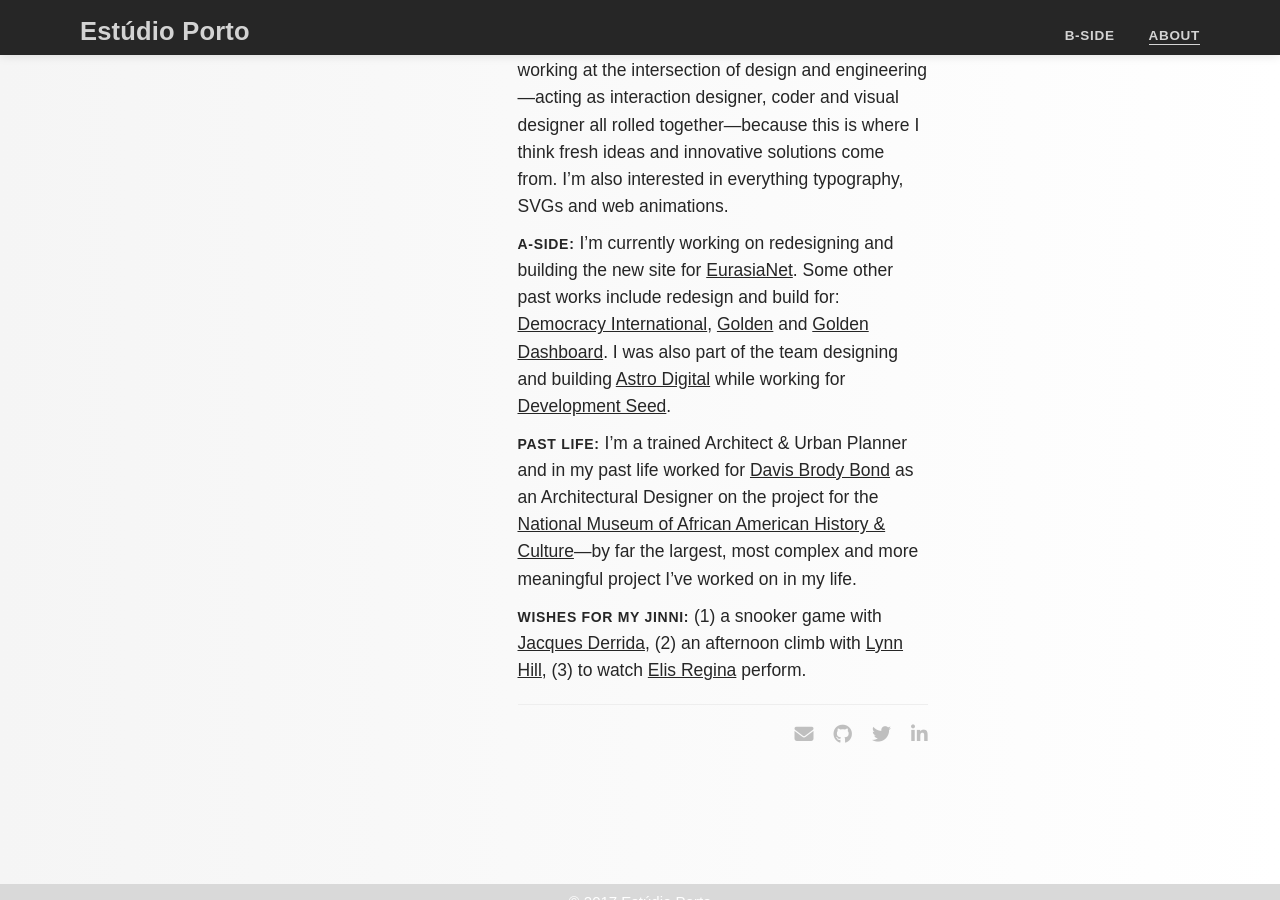
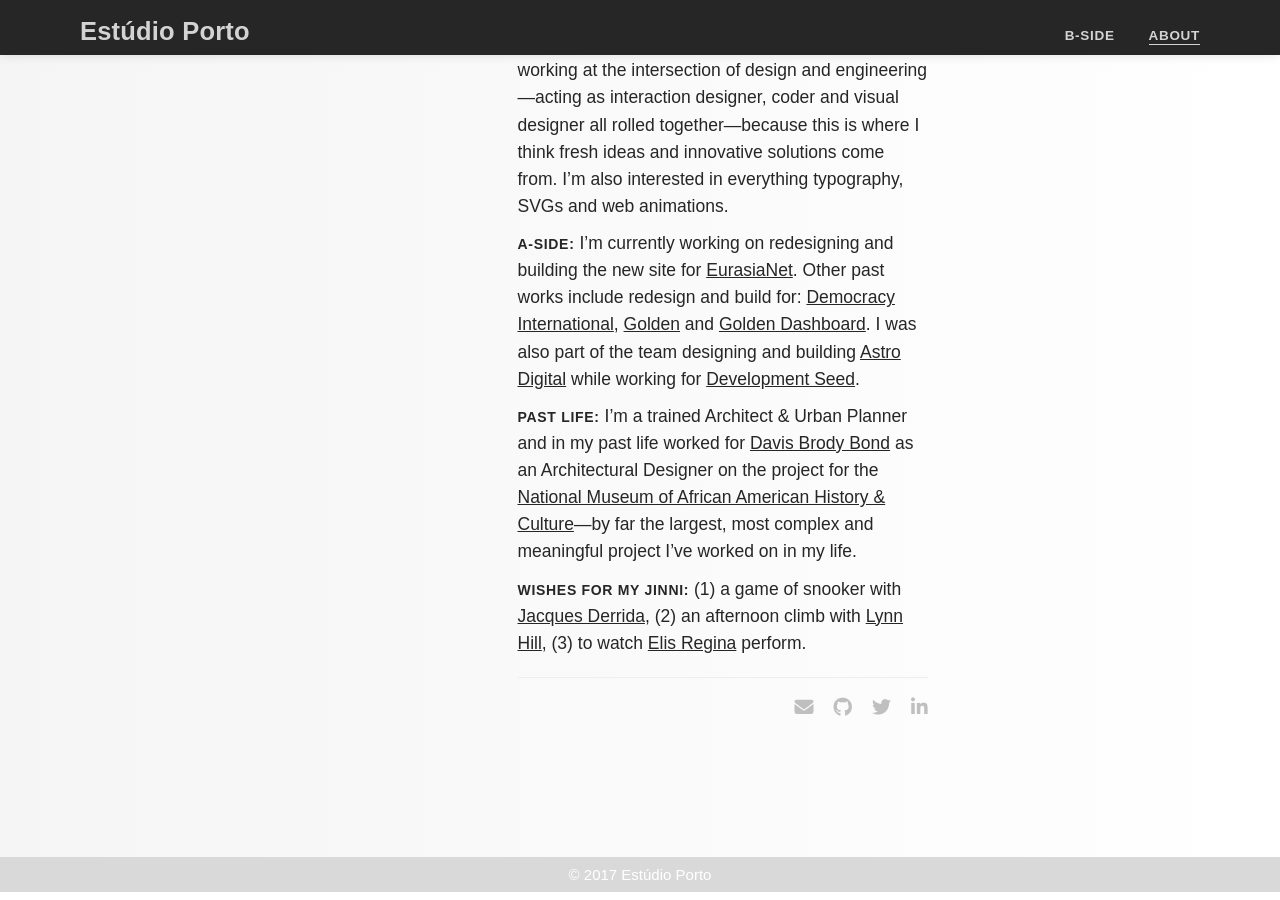
Before and after one commit to carolineportugal/estudioporto, a Jekyll site: the page built from about/index.html, in a window 1280 px wide and 900 px high, scrolled down 530 px. Built offline with Jekyll 4.4.1, drawn with Linux system fonts in a browser that asks for light colours; nearby versions of some CDN libraries; some web fonts are replaced.

Commit message:
adds all links to about page and corrects english

```diff
--- a/_b-side/bike-in-park-out.html
+++ b/_b-side/bike-in-park-out.html
@@ -1,12 +1,12 @@
 ---
 layout: project
 title: Bike In / Park Out
-subtitle: A Campaign For Bike Lanes<br> That Doesn't Use Safety Jargons
+subtitle: A Campaign For Bike Lanes<br> That Doesn't Use Safety Jargon
 season: Winter 2014
 category: Illustration & Film
 order: 4
 image: bike-in-park-out.png
-description: "This video is a small campaign for biking in and parking out—a simple inversion of placement of bike and parking lanes. It illustrates an easy, possible and inexpensive fix that can do more than save lives, it can also make for better days. Instead of focusing on safety jargons about traffic, bike ethics, helmets and etc,—which are indeed important topics, but have been heavily used—the intention was to create a lighthearted video that, by comparison, elucidates two contrasting daily experiences."
+description: "This video is a small campaign for biking in and parking out—a simple inversion of placement of bike and parking lanes. It illustrates an easy, possible and inexpensive fix that can do more than save lives, it can also make for better days. Instead of focusing on safety jargon about traffic, bike ethics, helmets and etc,—which are indeed important topics, but have been heavily used—the intention was to create a lighthearted video that, by comparison, elucidates two contrasting daily experiences."
 ---
 
 <section id="bike-in-park-out">
--- a/about/index.html
+++ b/about/index.html
@@ -27,9 +27,9 @@
 
           <div class="description">
             <p>Hey there! My name is Caroline Portugal and I enjoy working at the intersection of design and engineering—acting as interaction designer, coder and visual designer all rolled together—because this is where I think fresh ideas and innovative solutions come from. I’m also interested in everything typography, SVGs and web animations.</p>
-            <p><span class="uppercase">A-side:</span> I’m currently working on redesigning and building the new site for <a href="http://www.eurasianet.org/" target="_blank">EurasiaNet</a>. Some other past works include redesign and build for: <a href="http://democracyinternational.com/" target="_blank">Democracy International</a>, <a href="https://www.goldenvolunteer.com/" target="_blank">Golden</a> and <a href="https://dashboard.goldenvolunteer.com" target="_blank">Golden Dashboard</a>. I was also part of the team designing and building <a href="https://astrodigital.com/"  target="_blank">Astro Digital</a> while working for <a href="https://www.developmentseed.org/" target="_blank">Development Seed</a>.</p>
-            <p><span class="uppercase">Past life:</span> I’m a trained Architect & Urban Planner and in my past life worked for <a href="http://www.davisbrody.com" target="_blank">Davis Brody Bond</a> as an Architectural Designer on the project for the <a href="http://www.davisbrody.com/portfolio/national-museum-of-african-american-history-culture/" target="_blank">National Museum of African American History & Culture</a>—by far the largest, most complex and more meaningful project I’ve worked on in my life.</p>
-            <p><span class="uppercase">Wishes for my jinni:</span> (1) a snooker game with <a href="">Jacques Derrida</a>, (2) an afternoon climb with <a href="">Lynn Hill</a>, (3) to watch <a href="">Elis Regina</a> perform.</p>
+            <p><span class="uppercase">A-side:</span> I’m currently working on redesigning and building the new site for <a href="http://www.eurasianet.org/" target="_blank">EurasiaNet</a>. Other past works include redesign and build for: <a href="http://democracyinternational.com/" target="_blank">Democracy International</a>, <a href="https://www.goldenvolunteer.com/" target="_blank">Golden</a> and <a href="https://dashboard.goldenvolunteer.com" target="_blank">Golden Dashboard</a>. I was also part of the team designing and building <a href="https://astrodigital.com/"  target="_blank">Astro Digital</a> while working for <a href="https://www.developmentseed.org/" target="_blank">Development Seed</a>.</p>
+            <p><span class="uppercase">Past life:</span> I’m a trained Architect & Urban Planner and in my past life worked for <a href="http://www.davisbrody.com" target="_blank">Davis Brody Bond</a> as an Architectural Designer on the project for the <a href="http://www.davisbrody.com/portfolio/national-museum-of-african-american-history-culture/" target="_blank">National Museum of African American History & Culture</a>—by far the largest, most complex and meaningful project I’ve worked on in my life.</p>
+            <p><span class="uppercase">Wishes for my jinni:</span> (1) a game of snooker with <a href="https://vimeo.com/187062022" target="_blank">Jacques Derrida</a>, (2) an afternoon climb with <a href="https://www.youtube.com/watch?v=2KlA77j6xAc" target="_blank">Lynn Hill</a>, (3) to watch <a href="https://www.youtube.com/watch?v=-XExdVd7Qpw" target="_blank">Elis Regina</a> perform.</p>
           </div>
           <div class="contact">
             <i class="fa fa-envelope" aria-hidden="true"></i>
```
